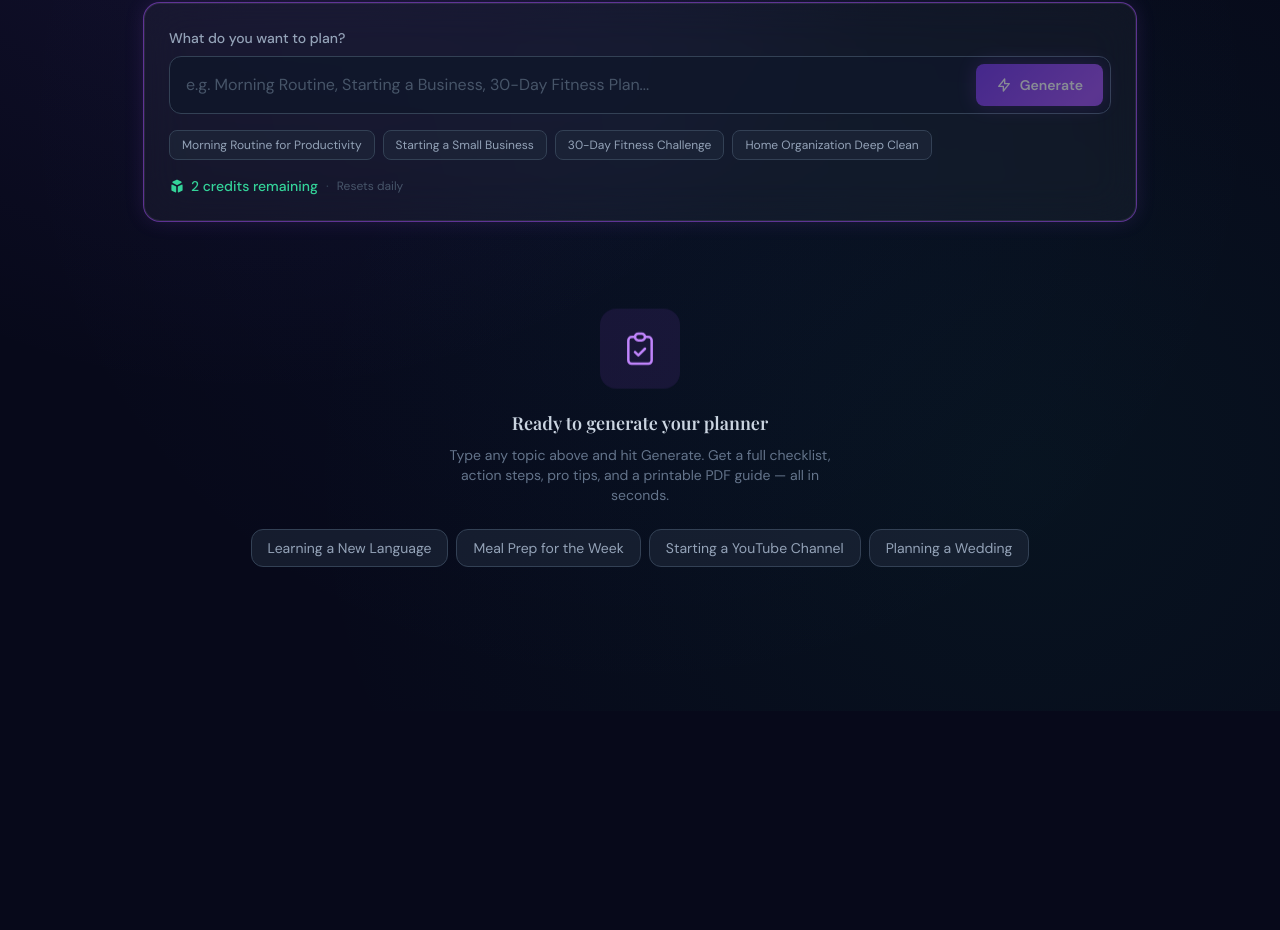
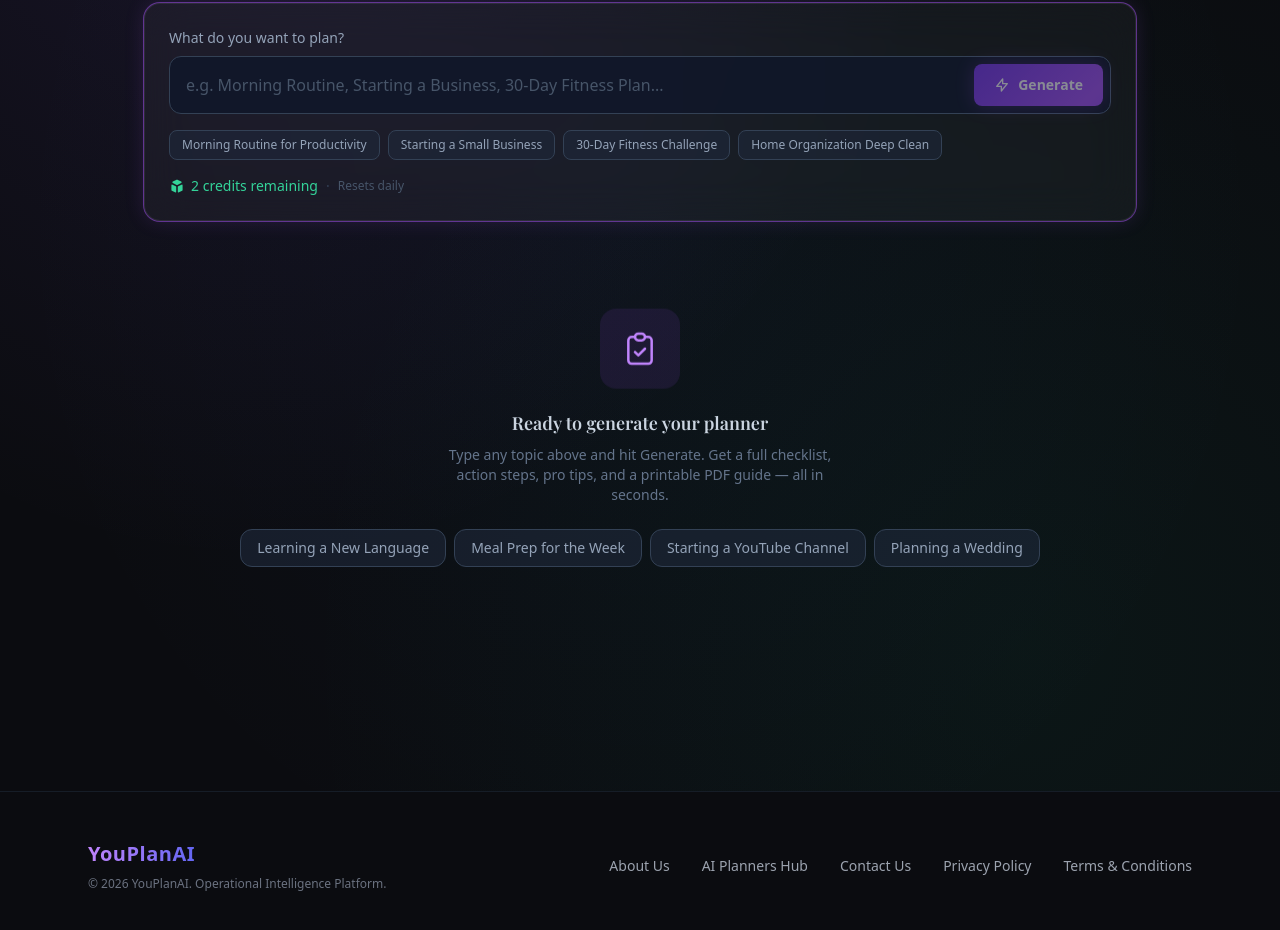
Before and after one commit to mediabienvennue-crypto/pinterest-saas, a Next.js app in the folder pinterest-saas-plannerai/pinterest-saas/: page / in a window 1280 px wide. Shown: the part 480-1410 px from the top of the page. Before the commit the page ends 1191 px from the top, so only its background shows below. Built offline with nearby package versions, Linux system fonts and the light colour scheme.

Commit message:
Update layout.js

```diff
--- a/pinterest-saas-plannerai/pinterest-saas/app/layout.js
+++ b/pinterest-saas-plannerai/pinterest-saas/app/layout.js
@@ -1,36 +1,44 @@
-import './globals.css'
+import "./globals.css";
 
 export const metadata = {
-  title: 'PlannerAI — AI Planner, Checklist & Guide Generator',
-  description: 'Generate beautiful, printable planners, checklists, and step-by-step guides in seconds with AI. Free to use. Export to PDF, Notion, or Google Sheets.',
-  keywords: 'AI planner generator, checklist maker, printable planner, productivity tools, free planner',
-  openGraph: {
-    title: 'PlannerAI — AI Planner, Checklist & Guide Generator',
-    description: 'Generate beautiful, printable planners and checklists in seconds with AI.',
-    type: 'website',
-    locale: 'en_US',
-  },
-  twitter: {
-    card: 'summary_large_image',
-    title: 'PlannerAI — Free AI Planner Generator',
-    description: 'Generate beautiful planners & checklists in seconds.',
-  },
-}
+  title: "YouPlanAI - Ultimate AI Planner & Checklist Generator",
+  description: "Convert complex concepts into hyper-structured, actionable execution blueprints instantly.",
+};
 
 export default function RootLayout({ children }) {
   return (
     <html lang="en">
-      <head>
-        <link rel="preconnect" href="https://fonts.googleapis.com" />
-        <link rel="preconnect" href="https://fonts.gstatic.com" crossOrigin="anonymous" />
-        <link
-          href="https://fonts.googleapis.com/css2?family=Playfair+Display:wght@600;700;800&family=DM+Sans:ital,opsz,wght@0,9..40,300;0,9..40,400;0,9..40,500;0,9..40,600;1,9..40,400&display=swap"
-          rel="stylesheet"
-        />
-      </head>
-      <body className="antialiased">
-        {children}
+      <body className="bg-[#0b0c10] text-[#c5c6c7] font-sans antialiased min-h-screen flex flex-col justify-between">
+
+        {/* Main Content Area */}
+        <main className="flex-grow">
+          {children}
+        </main>
+
+        {/* START OF YOUPLANAI PREMIUM FOOTER BLOCK */}
+        <footer className="bg-[#0b0c10] border-t border-gray-800/60 py-12 mt-20">
+          <div className="max-w-6xl mx-auto px-6 flex flex-col md:flex-row items-center justify-between gap-6">
+
+              {/* Brand Segment */}
+              <div className="flex flex-col items-center md:items-start">
+                  <span className="text-xl font-bold text-transparent bg-clip-text bg-gradient-to-r from-purple-400 to-indigo-500 tracking-wide">YouPlanAI</span>
+                  <p class="text-xs text-gray-500 mt-2">© 2026 YouPlanAI. Operational Intelligence Platform.</p>
+              </div>
+
+              {/* Structural Navigation Vector (The 5 Pages) */}
+              <div className="flex flex-wrap justify-center gap-x-8 gap-y-3 text-sm font-medium text-gray-400">
+                  <a href="/about" className="hover:text-purple-400 transition-colors duration-200">About Us</a>
+                  <a href="/blog" className="hover:text-purple-400 transition-colors duration-200">AI Planners Hub</a>
+                  <a href="/contact" className="hover:text-purple-400 transition-colors duration-200">Contact Us</a>
+                  <a href="/privacy-policy" className="hover:text-purple-400 transition-colors duration-200">Privacy Policy</a>
+                  <a href="/terms-conditions" className="hover:text-purple-400 transition-colors duration-200">Terms & Conditions</a>
+              </div>
+
+          </div>
+        </footer>
+        {/* END OF YOUPLANAI PREMIUM FOOTER BLOCK */}
+
       </body>
     </html>
-  )
+  );
 }
```
